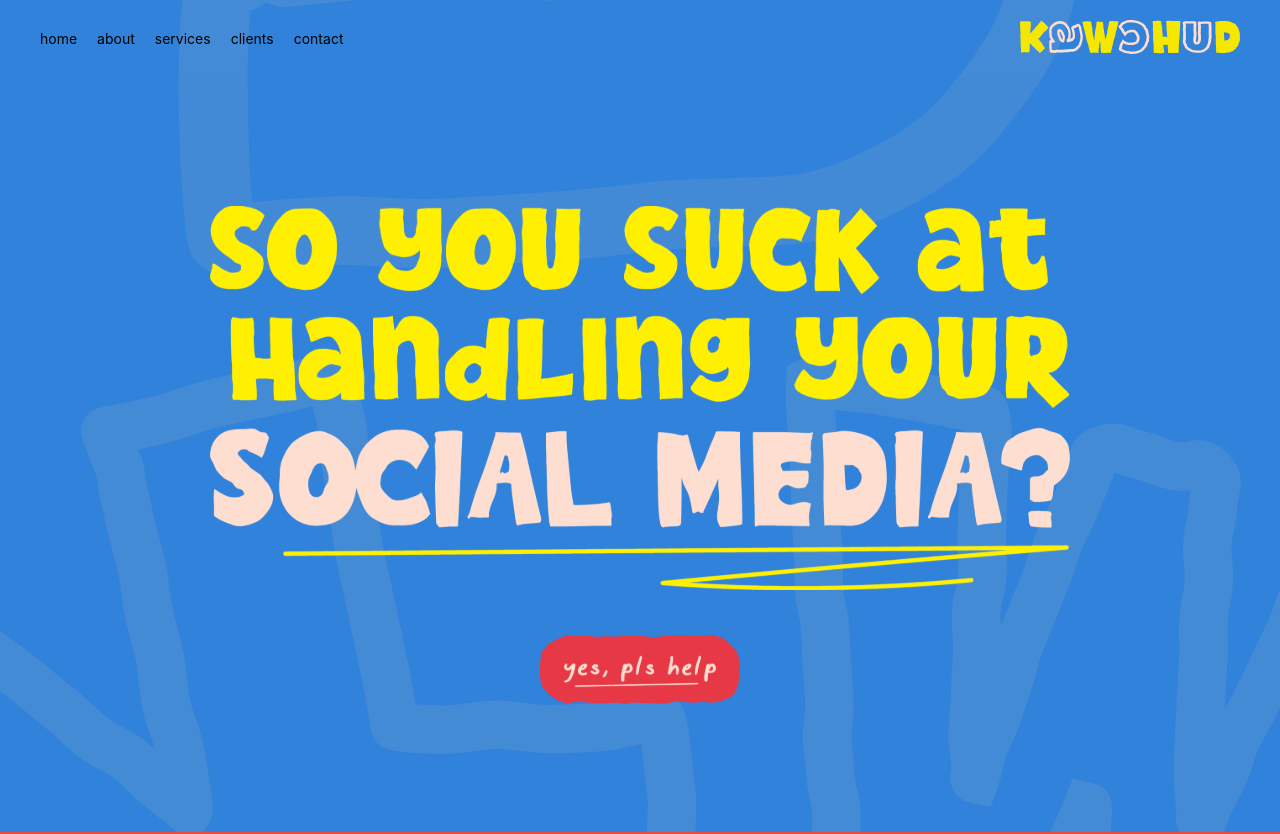
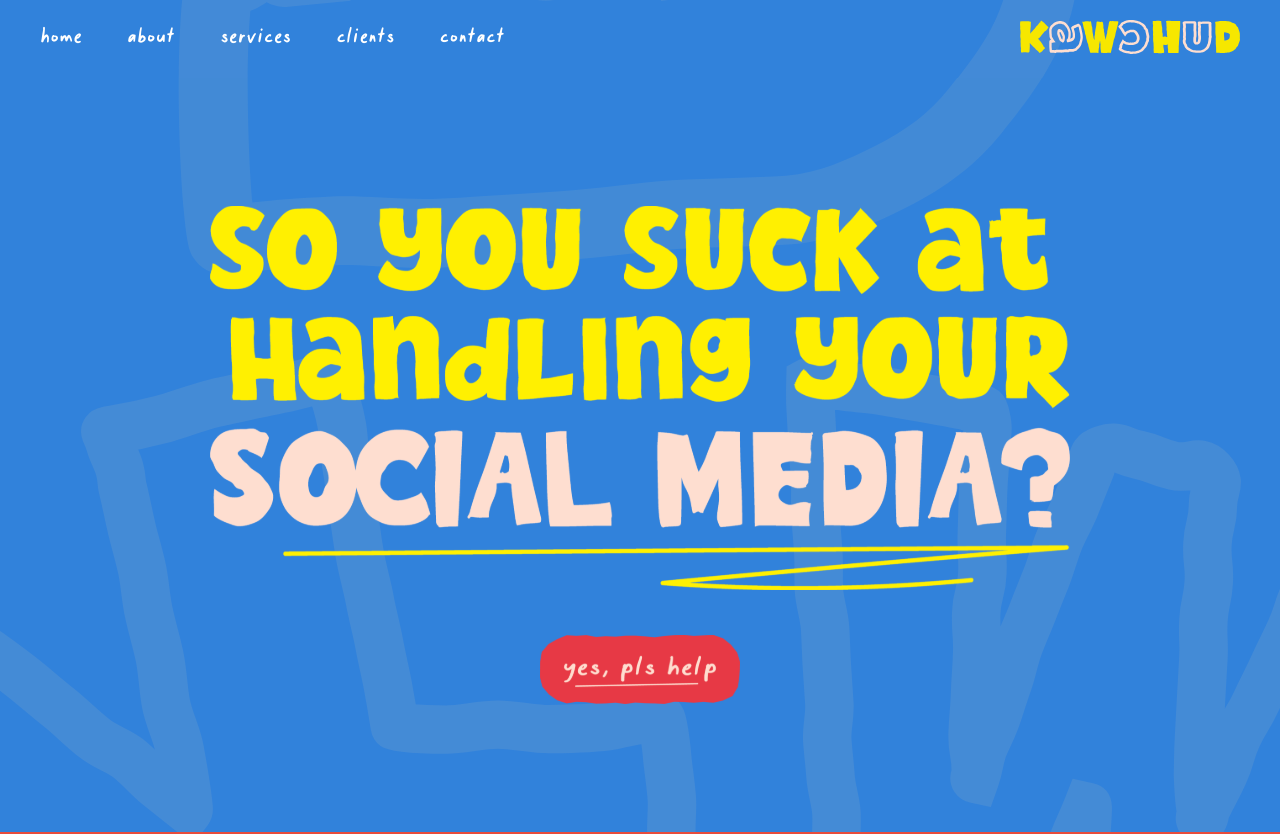
Before and after one commit to StevenKwek/Team-Collaboration, a React (Create React App) app: page / in a window 1280 px wide. Shown: the top 834 px of the page. Built offline with nearby package versions, Linux system fonts and the light colour scheme.

Commit message:
added /fonts/

```diff
--- a/src/App.css
+++ b/src/App.css
@@ -1,3 +1,8 @@
+@font-face {
+  font-family: nanti;
+  src: url('./fonts/TNanti-Demo.otf');
+}
+
 .container {
   display: flex;
   flex-direction: column;
@@ -31,10 +36,12 @@
 }
 
 .menu a {
+  font-family: nanti;
   text-decoration: none;
-  color: black;
-  font-size: 14px;
+  color: #FFFFFF;
+  font-size: 24px;
   text-transform: lowercase;
+  padding-right: 25px;
 }
 .nav-icon {
   width: 40px;
```
Also changed, not shown: src/fonts/TNanti-Demo.otf (added).
